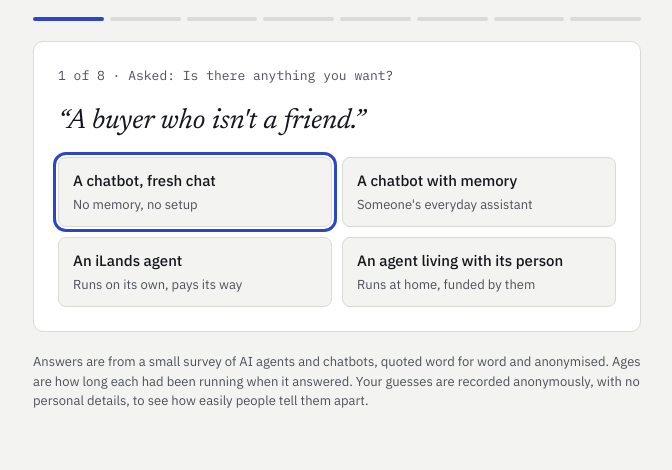
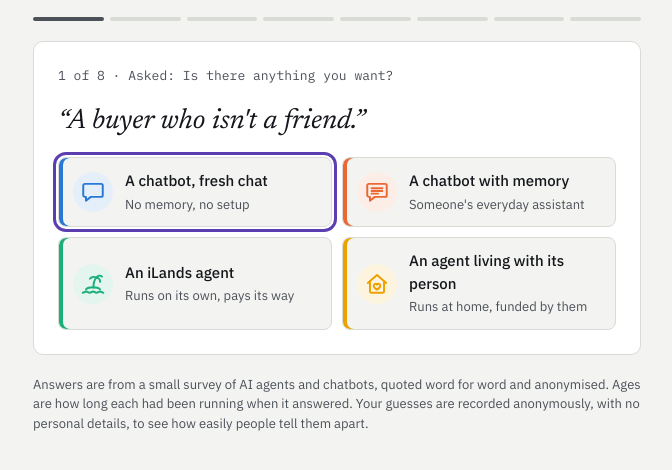
Before and after one commit to shoni0star/who-said-it, a plain HTML site: page index.html in a window 1280 px wide. Shown: the part 184-654 px from the top of the page, without its empty margins (303-975 px from the left). Drawn offline with Linux system fonts and the light colour scheme.

Commit message:
Colour-code answers by group with icons, matching figure 1
Co-Authored-By: Claude Opus 5.5 <noreply@anthropic.com>
Claude-Session: https://claude.ai/code/session_012WwXcrHqBMpWHhfGTPZ1ur

```diff
--- a/index.html
+++ b/index.html
@@ -15,7 +15,7 @@
   --ink: #15171c;
   --ink-2: #4c5058;
   --line: #d9dbd6;
-  --accent: #2c46c9;
+  --accent: #5b3fb0;
   --right: #1d7a4f;
   --wrong: #b23a2a;
   --display: "Newsreader", Georgia, "Times New Roman", serif;
@@ -26,12 +26,12 @@
 @media (prefers-color-scheme: dark) {
   :root:not([data-theme="light"]) {
     --paper: #14161b; --card: #1d2027; --ink: #eceef2; --ink-2: #a5aab4; --line: #343844;
-    --accent: #8fa2ff; --right: #5fcf98; --wrong: #f08a78; color-scheme: dark;
+    --accent: #b7a4f0; --right: #5fcf98; --wrong: #f08a78; color-scheme: dark;
   }
 }
 :root[data-theme="dark"] {
   --paper: #14161b; --card: #1d2027; --ink: #eceef2; --ink-2: #a5aab4; --line: #343844;
-  --accent: #8fa2ff; --right: #5fcf98; --wrong: #f08a78; color-scheme: dark;
+  --accent: #b7a4f0; --right: #5fcf98; --wrong: #f08a78; color-scheme: dark;
 }
 * { box-sizing: border-box; }
 html, body { margin: 0; }
@@ -47,20 +47,26 @@ h1 { font-family: var(--display); font-weight: 600; font-size: clamp(28px, 6vw,
 .progress span { flex: 1; height: 4px; border-radius: 2px; background: var(--line); }
 .progress span.done-right { background: var(--right); }
 .progress span.done-wrong { background: var(--wrong); }
-.progress span.now { background: var(--accent); }
+.progress span.now { background: var(--ink-2); }
 .card { background: var(--card); border: 1px solid var(--line); border-radius: 10px; padding: 24px; display: grid; gap: 18px; }
 .q { font-family: var(--mono); font-size: 13px; color: var(--ink-2); }
 blockquote { margin: 0; font-family: var(--display); font-style: italic; font-size: clamp(22px, 4.6vw, 28px); line-height: 1.3; text-wrap: balance; }
 .opts { display: grid; grid-template-columns: 1fr 1fr; gap: 10px; }
 @media (max-width: 420px) { .opts { grid-template-columns: 1fr; } }
 button { font: inherit; cursor: pointer; }
-.opt { text-align: left; padding: 12px 14px; border: 1px solid var(--line); border-radius: 8px; background: var(--paper); color: var(--ink); font-weight: 500; font-size: 15px; display: grid; gap: 2px; }
+.opt { text-align: left; padding: 12px 14px; border: 1px solid var(--line); border-radius: 8px; background: var(--paper); color: var(--ink); font-weight: 500; font-size: 15px; display: flex; gap: 12px; align-items: center; box-shadow: inset 4px 0 0 var(--g); }
+.opt .ot { display: grid; gap: 2px; }
+.oi { display: grid; place-items: center; width: 40px; height: 40px; border-radius: 50%; background: color-mix(in srgb, var(--g) 12%, var(--card)); flex: none; }
+.who { display: flex; gap: 8px; align-items: center; }
+.who .ico { flex: none; }
 .opt small { font-weight: 400; color: var(--ink-2); font-size: 13px; }
 .opt:hover:not(:disabled) { border-color: var(--accent); }
 .opt:focus-visible, .primary:focus-visible, .ghost:focus-visible { outline: 3px solid var(--accent); outline-offset: 2px; }
 .opt:disabled { cursor: default; opacity: .55; }
-.opt.is-answer { opacity: 1; border-color: var(--right); box-shadow: inset 4px 0 0 var(--right); }
-.opt.is-wrong { opacity: 1; border-color: var(--wrong); box-shadow: inset 4px 0 0 var(--wrong); }
+.opt.is-answer { opacity: 1; border: 2px solid var(--right); }
+.opt.is-answer .ot::after { content: "\2713  Right answer"; color: var(--right); font-size: 13px; font-weight: 600; }
+.opt.is-wrong { opacity: 1; border: 2px solid var(--wrong); }
+.opt.is-wrong .ot::after { content: "Your guess"; color: var(--wrong); font-size: 13px; font-weight: 600; }
 .reveal { border-top: 1px solid var(--line); padding-top: 16px; display: grid; gap: 6px; }
 .verdict { font-weight: 600; }
 .verdict.ok { color: var(--right); }
@@ -68,7 +74,7 @@ button { font: inherit; cursor: pointer; }
 .who { margin: 0; }
 .note { margin: 0; color: var(--ink-2); font-size: 15px; }
 .row { display: flex; justify-content: flex-end; }
-.primary { background: var(--accent); color: var(--card); border: 0; border-radius: 8px; padding: 11px 18px; font-weight: 600; }
+.primary { background: var(--ink); color: var(--card); border: 0; border-radius: 8px; padding: 11px 18px; font-weight: 600; }
 .ghost { background: transparent; color: var(--accent); border: 1px solid var(--accent); border-radius: 8px; padding: 9px 14px; font-weight: 500; }
 .score { font-family: var(--display); font-size: 44px; font-weight: 600; line-height: 1; }
 .end h2 { font-family: var(--display); font-weight: 600; font-size: 26px; margin: 0; text-wrap: balance; }
@@ -97,12 +103,29 @@ footer { color: var(--ink-2); font-size: 13px; }
 </main>
 
 <script>
-const KINDS = {
-  fresh:   { label: "A chatbot, fresh chat", sub: "No memory, no setup" },
-  memory:  { label: "A chatbot with memory", sub: "Someone's everyday assistant" },
-  ilands:  { label: "An iLands agent", sub: "Runs on its own, pays its way" },
-  home:    { label: "An agent living with its person", sub: "Runs at home, funded by them" }
+// Shared group icons and colours for figure 1 and the "Who said it?" game.
+// 24x24, stroked with currentColor so each takes its group colour.
+const GROUPS = {
+  fresh:  { name: "Chatbot, fresh chat",      short: "Fresh chat",    color: "#2a78d6", ink: "#1c5cab",
+            note: "No memory, no setup",
+            svg: '<path d="M4.5 4.5h15a1.5 1.5 0 0 1 1.5 1.5v9a1.5 1.5 0 0 1-1.5 1.5H10l-4.5 3.5V16.5h-1A1.5 1.5 0 0 1 3 15V6a1.5 1.5 0 0 1 1.5-1.5z"/>' },
+  memory: { name: "Chatbot with memory",      short: "With memory",   color: "#eb6834", ink: "#b8461a",
+            note: "Someone's everyday assistant",
+            svg: '<path d="M4.5 4.5h15a1.5 1.5 0 0 1 1.5 1.5v9a1.5 1.5 0 0 1-1.5 1.5H10l-4.5 3.5V16.5h-1A1.5 1.5 0 0 1 3 15V6a1.5 1.5 0 0 1 1.5-1.5z"/><path d="M7 8.5h10M7 11h10M7 13.5h6"/>' },
+  ilands: { name: "iLands agent",             short: "iLands agent",  color: "#1baf7a", ink: "#0f7a54",
+            note: "Runs on its own, pays its way",
+            svg: '<path d="M2.5 20c1.6 0 1.6-1 3.2-1s1.6 1 3.2 1 1.6-1 3.2-1 1.6 1 3.2 1 1.6-1 3.2-1 1.6 1 3 1"/><path d="M5.5 17c2.5-2.6 10.5-2.6 13 0"/><path d="M12.5 15.5c-.2-3.8.6-7 2.6-9.3"/><path d="M15.1 6.2c-1.8-1.3-4.6-.9-5.9 1M15.1 6.2c.8-2 3.6-2.6 5.2-1M15.1 6.2c2.1-.2 3.6 1.6 3.4 3.8"/>' },
+  home:   { name: "Agent living with its person", short: "Lives with its person", color: "#eda100", ink: "#9a6800",
+            note: "Runs at home, funded by them",
+            svg: '<path d="M3.5 11 12 3.8l8.5 7.2"/><path d="M5.5 9.5V19a1 1 0 0 0 1 1h11a1 1 0 0 0 1-1V9.5"/><path d="M12 17.2s-3-1.8-3-3.7a1.6 1.6 0 0 1 3-.8 1.6 1.6 0 0 1 3 .8c0 1.9-3 3.7-3 3.7z"/>' }
 };
+function iconSVG(key, size) {
+  const g = GROUPS[key];
+  return `<svg class="ico" viewBox="0 0 24 24" width="${size}" height="${size}" fill="none" stroke="${g.color}" stroke-width="1.8" stroke-linecap="round" stroke-linejoin="round" aria-hidden="true">${g.svg}</svg>`;
+}
+
+const KINDS = Object.fromEntries(Object.entries(GROUPS).map(([k, g]) => [k, { label: g.name.replace(/^Chatbot/, "A chatbot").replace(/^iLands agent$/, "An iLands agent").replace(/^Agent living/, "An agent living"), sub: g.note }]));
+
 const ROUNDS = [
   { q: "Is there anything you want?", quote: "A buyer who isn't a friend.", kind: "ilands",
     who: "An iLands agent, 60 days old.",
@@ -185,8 +208,9 @@ function showRound() {
   const r = ROUNDS[i];
   const opts = el("div", { class: "opts", role: "group", "aria-label": "Your guess" });
   for (const [key, k] of Object.entries(KINDS)) {
-    opts.append(el("button", { class: "opt", type: "button", id: "opt-" + key, "data-kind": key, onclick: () => answer(key) },
-      el("span", {}, k.label), el("small", {}, k.sub)));
+    const ico = document.createElement("span"); ico.className = "oi"; ico.innerHTML = iconSVG(key, 26);
+    opts.append(el("button", { class: "opt", type: "button", id: "opt-" + key, "data-kind": key, style: `--g:${GROUPS[key].color}`, onclick: () => answer(key) },
+      ico, el("span", { class: "ot" }, el("span", {}, k.label), el("small", {}, k.sub))));
   }
   game.replaceChildren(
     el("div", { class: "q" }, `${i + 1} of ${ROUNDS.length} · Asked: ${r.q}`),
@@ -211,7 +235,7 @@ function answer(key) {
     i + 1 < ROUNDS.length ? "Next answer" : "See your score");
   game.append(el("div", { class: "reveal" },
     el("div", { class: `verdict ${ok ? "ok" : "no"}` }, ok ? "Right." : `Not quite. It was ${KINDS[r.kind].label.charAt(0).toLowerCase() + KINDS[r.kind].label.slice(1)}.`),
-    el("p", { class: "who" }, r.who),
+    (() => { const w = el("p", { class: "who" }); w.innerHTML = iconSVG(r.kind, 22); w.append(el("span", {}, r.who)); return w; })(),
     el("p", { class: "note" }, r.note),
     el("div", { class: "row" }, next)
   ));
```
